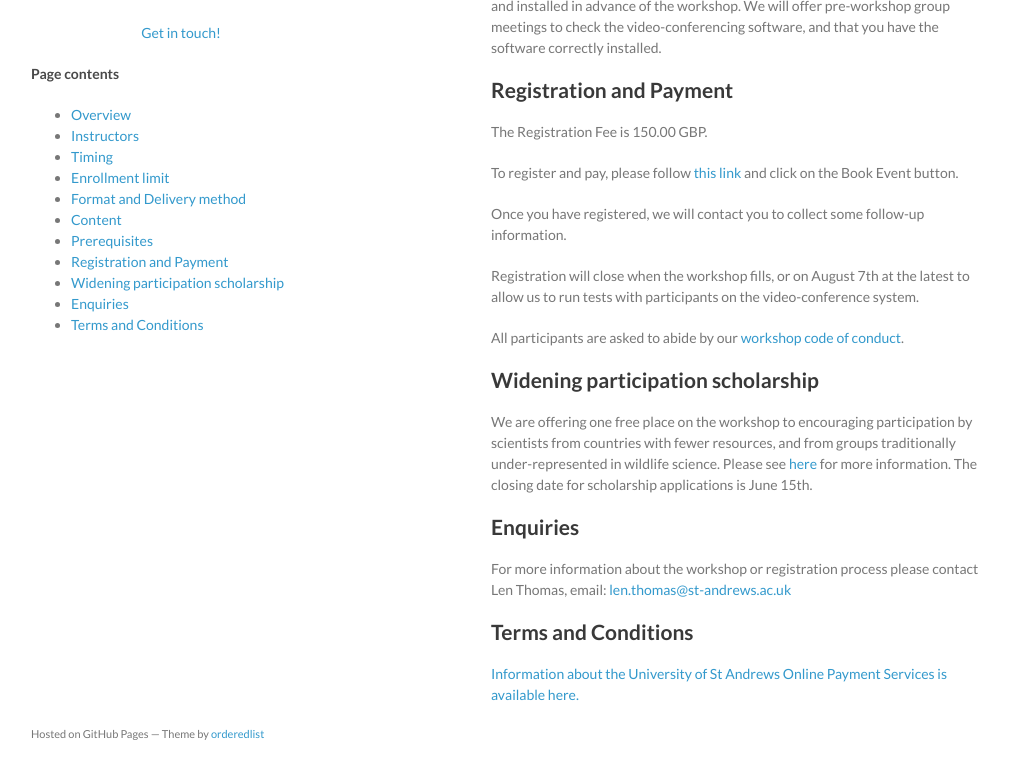
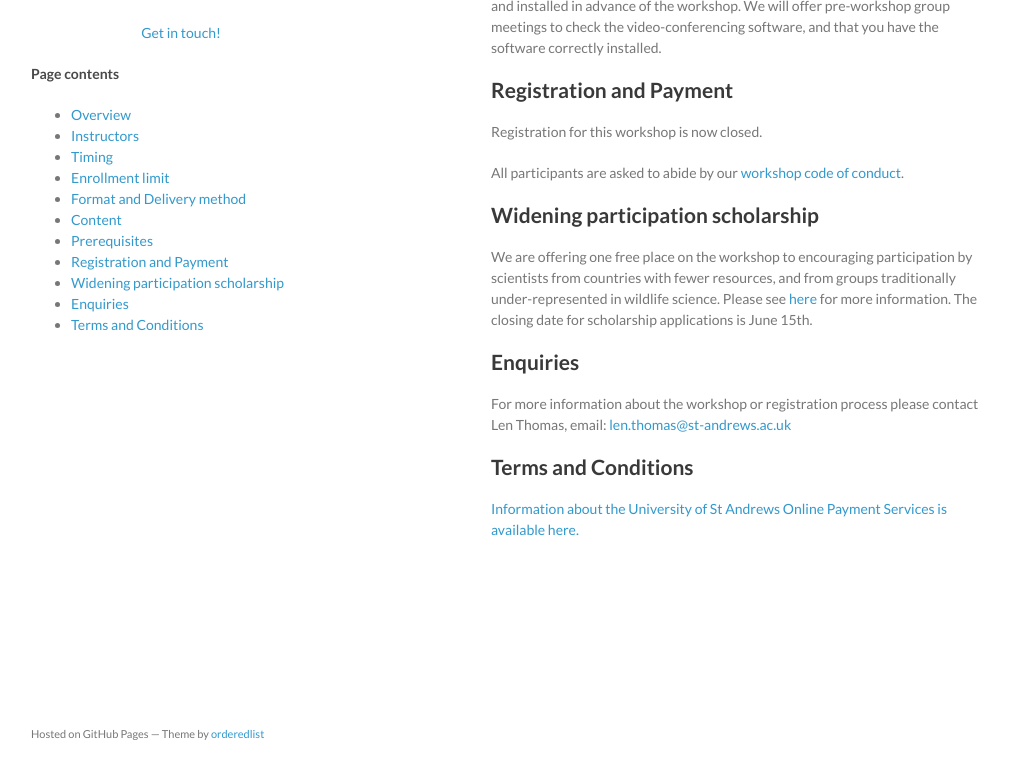
Before and after one commit to distanceworkshops/distanceworkshops.github.io, a Jekyll site: the page built from mrds-aug-2021.md, in a window 1280 px wide and 900 px high, scrolled down 1729 px, cut to the strip 137-900 px from the top of the window. Shown: the whole strip, without its empty margins (129-1138 px from the left). Built offline with Jekyll 4.4.1, drawn with Linux system fonts in a browser that asks for light colours.

Commit message:
Registration closed

```diff
--- a/mrds-aug-2021.md
+++ b/mrds-aug-2021.md
@@ -44,15 +44,15 @@
 
 ## Registration and Payment
 
-<!--Registration for this workshop is now closed.-->
+Registration for this workshop is now closed.
 
-The Registration Fee is 150.00 GBP.
+<!--The Registration Fee is 150.00 GBP.
 
 To register and pay, please follow [this link](https://onlineshop.st-andrews.ac.uk/conferences-and-events/events/creem/online-workshop-distance-sampling-when-animals-are-missed-at-zero-distance-30th-31st-august-2021) and click on the Book Event button.
 
 Once you have registered, we will contact you to collect some follow-up information.
 
-Registration will close when the workshop fills, or on August 7th at the latest to allow us to run tests with participants on the video-conference system.
+Registration will close when the workshop fills, or on August 7th at the latest to allow us to run tests with participants on the video-conference system.-->
 
 All participants are asked to abide by our [workshop code of conduct](code-of-conduct).
 
```
